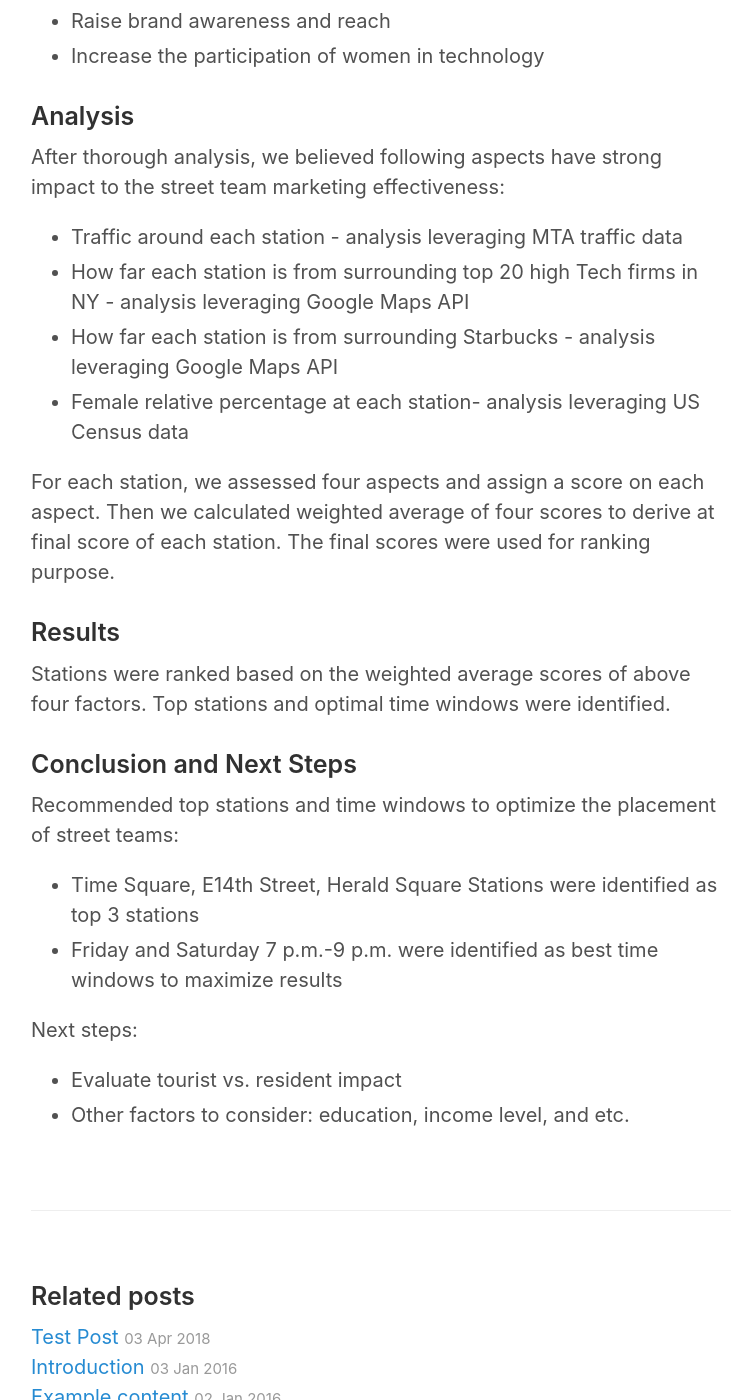
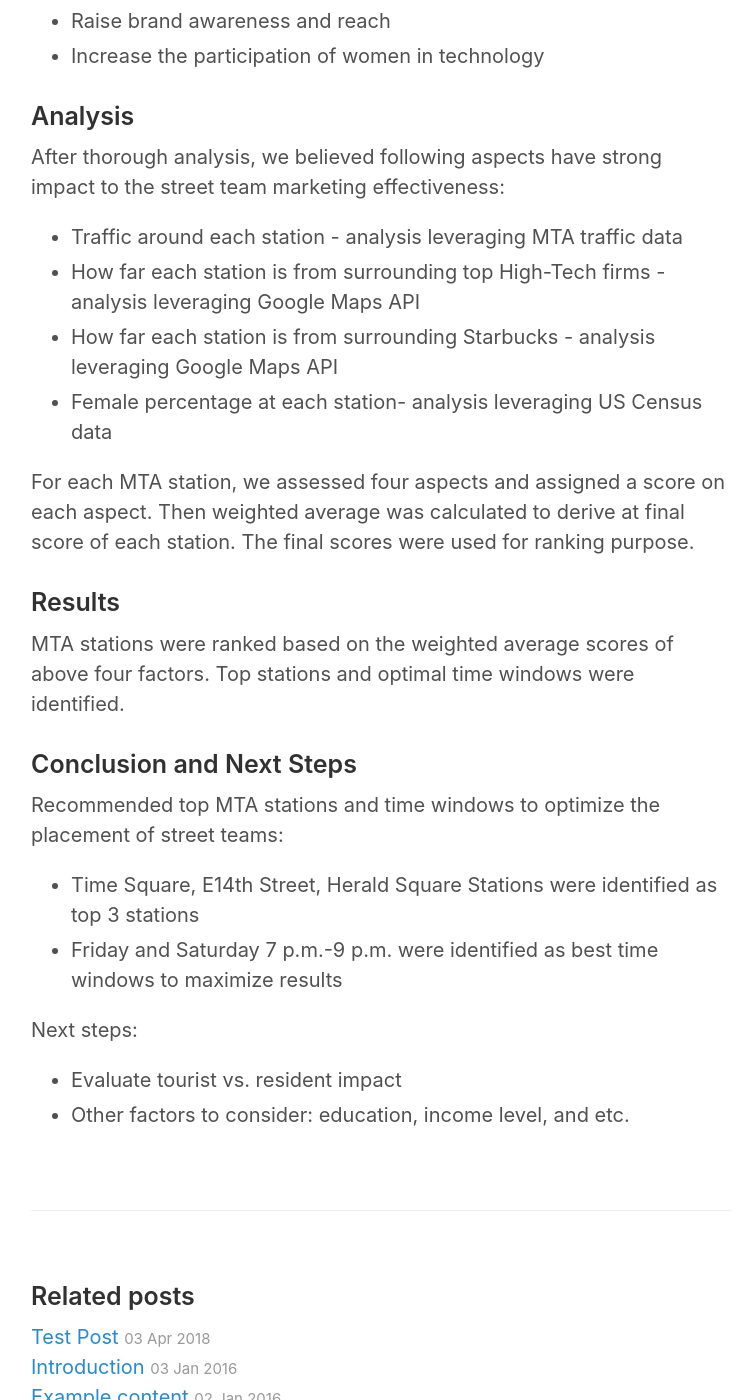
Before and after one commit to xzhou110/xzhou110.github.io, a Jekyll site: the page built from _posts/2018-07-06-project-benson.md, in a window 1280 px wide and 1400 px high, scrolled down 854 px. Shown: the whole window, without its empty margins (259-1014 px from the left). Built offline with Jekyll 4.4.1, drawn with Linux system fonts in a browser that asks for light colours.

Commit message:
updated each sections

```diff
--- a/_posts/2018-07-06-project-benson.md
+++ b/_posts/2018-07-06-project-benson.md
@@ -32,21 +32,21 @@ After thorough analysis, we believed following aspects have strong impact to the
 
 <ul>
 <li>Traffic around each station - analysis leveraging MTA traffic data</li>
-<li> How far each station is from surrounding top 20 high Tech firms in NY - analysis leveraging Google Maps API</li>
+<li> How far each station is from surrounding top High-Tech firms - analysis leveraging Google Maps API</li>
 <li>How far each station is from surrounding Starbucks - analysis leveraging Google Maps API </li>
-<li> Female relative percentage at each station- analysis leveraging US Census data</li>
+<li> Female percentage at each station- analysis leveraging US Census data</li>
 </ul>
 
-For each station, we assessed four aspects and assign a score on each aspect. Then we calculated weighted average of four scores to derive at final score of each station. The final scores were used for ranking purpose.
+For each MTA station, we assessed four aspects and assigned a score on each aspect. Then weighted average was calculated to derive at final score of each station. The final scores were used for ranking purpose.
 
 ### Results
 
-Stations were ranked based on the weighted average scores of above four factors. Top stations and optimal time windows were identified.
+MTA stations were ranked based on the weighted average scores of above four factors. Top stations and optimal time windows were identified.
 
 
 ### Conclusion and Next Steps
 
-Recommended top stations and time windows to optimize the placement of street teams:
+Recommended top MTA stations and time windows to optimize the placement of street teams:
 <ul>
 <li>Time Square, E14th Street, Herald Square Stations were identified as top 3 stations</li>
 <li>Friday and Saturday 7 p.m.-9 p.m. were identified as best time windows to maximize results</li>
```
